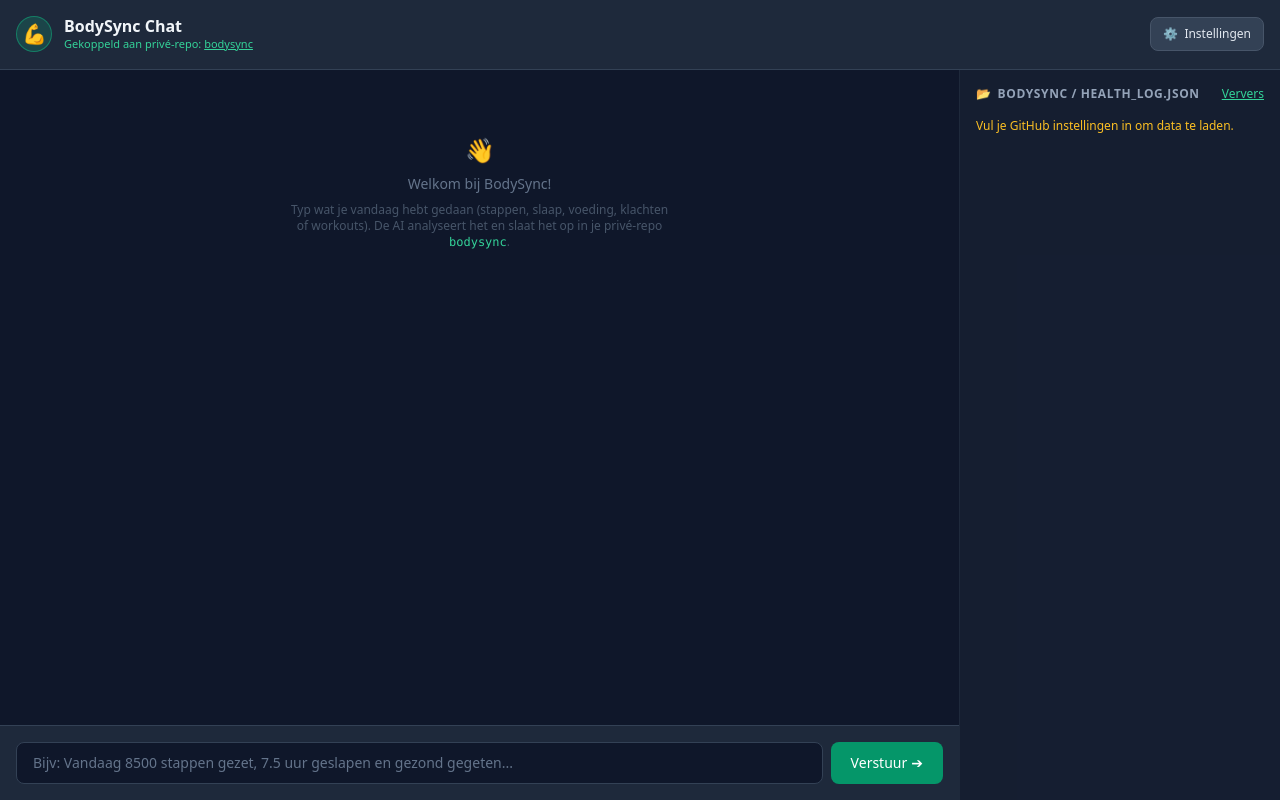
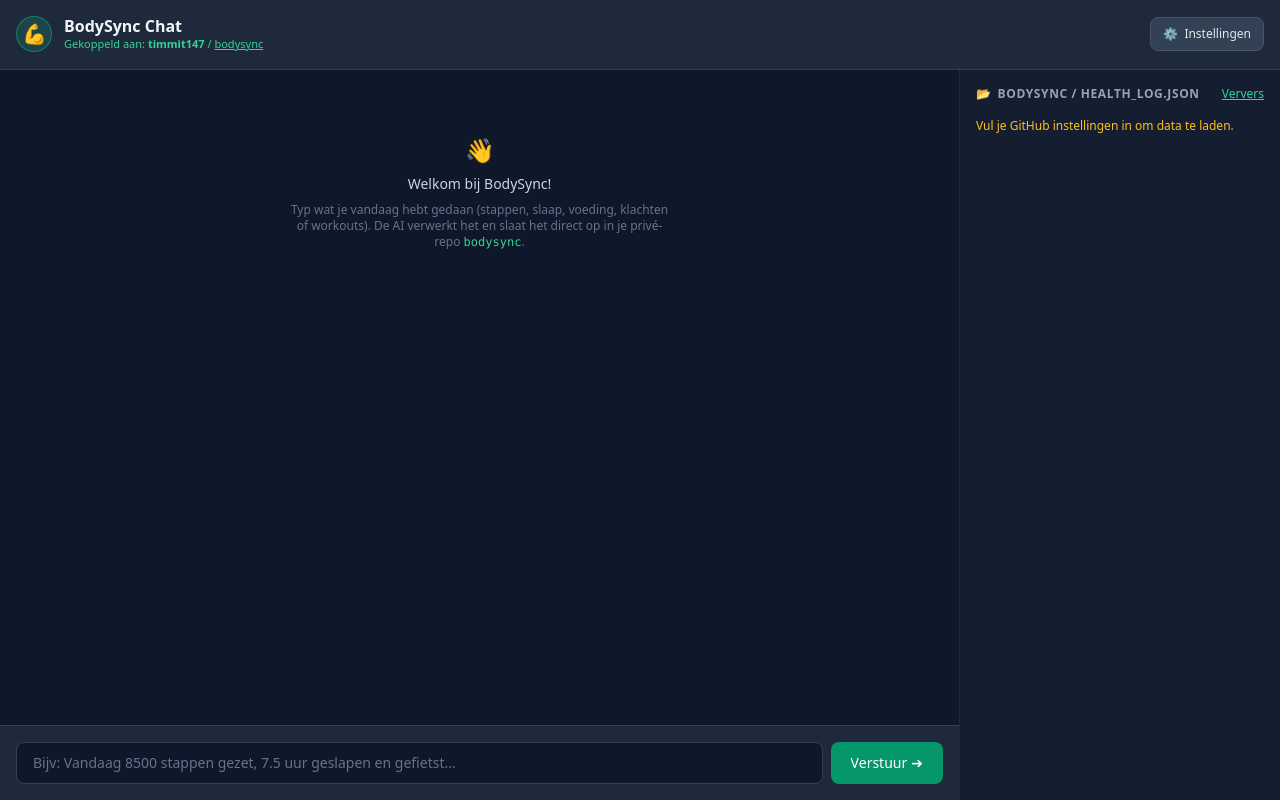
Before and after one commit to timmit147/bodysync-chat, a plain HTML site: page index.html in a window 1280 px wide. Both pictures are taken after a click on the button "Opslaan". Drawn offline with nearby package versions, Linux system fonts and the light colour scheme.

Commit message:
Refactor user display and update API endpoint
Updated user and repo labels, improved text clarity, and modified API endpoint.

```diff
--- a/index.html
+++ b/index.html
@@ -16,7 +16,7 @@
             </div>
             <div>
                 <h1 class="text-base font-bold text-slate-100 leading-tight">BodySync Chat</h1>
-                <p class="text-[11px] text-emerald-400 font-medium">Gekoppeld aan privé-repo: <span id="connected-repo-label" class="underline">bodysync</span></p>
+                <p class="text-[11px] text-emerald-400 font-medium">Gekoppeld aan: <span id="connected-user-label" class="font-bold">timmit147</span> / <span id="connected-repo-label" class="underline">bodysync</span></p>
             </div>
         </div>
         <button onclick="toggleKeyModal()" class="text-xs bg-slate-700 hover:bg-slate-600 text-slate-200 px-3 py-2 rounded-lg border border-slate-600 transition flex items-center gap-1.5">
@@ -32,8 +32,8 @@
             <div id="chat-box" class="flex-1 p-4 overflow-y-auto space-y-4">
                 <div class="text-center text-slate-500 my-12 text-sm space-y-2">
                     <p class="text-2xl">👋</p>
-                    <p class="font-medium">Welkom bij BodySync!</p>
-                    <p class="text-xs text-slate-600 max-w-sm mx-auto">Typ wat je vandaag hebt gedaan (stappen, slaap, voeding, klachten of workouts). De AI analyseert het en slaat het op in je privé-repo <code class="text-emerald-400">bodysync</code>.</p>
+                    <p class="font-medium text-slate-300">Welkom bij BodySync!</p>
+                    <p class="text-xs text-slate-500 max-w-sm mx-auto">Typ wat je vandaag hebt gedaan (stappen, slaap, voeding, klachten of workouts). De AI verwerkt het en slaat het direct op in je privé-repo <code class="text-emerald-400 font-mono">bodysync</code>.</p>
                 </div>
             </div>
 
@@ -42,7 +42,7 @@
                 <input
                     type="text"
                     id="user-input"
-                    placeholder="Bijv: Vandaag 8500 stappen gezet, 7.5 uur geslapen en gezond gegeten..."
+                    placeholder="Bijv: Vandaag 8500 stappen gezet, 7.5 uur geslapen en gefietst..."
                     class="flex-1 bg-slate-900 border border-slate-700 rounded-lg px-4 py-2.5 text-sm focus:outline-none focus:border-emerald-500 text-slate-100 placeholder-slate-500"
                     required
                 >
@@ -57,7 +57,7 @@
         <aside class="w-80 bg-slate-800/40 p-4 overflow-y-auto hidden md:block">
             <div class="flex justify-between items-center mb-4">
                 <h2 class="text-xs font-semibold text-slate-400 uppercase tracking-wider flex items-center gap-1.5">
-                    📂 <span>bodysync / health_log.json</span>
+                    📂 <span id="sidebar-repo-title">bodysync / health_log.json</span>
                 </h2>
                 <button onclick="fetchGitHubLogs()" class="text-xs text-emerald-400 hover:text-emerald-300 underline">Ververs</button>
             </div>
@@ -85,12 +85,12 @@
                 <div>
                     <label class="block text-slate-300 font-medium mb-1">GitHub Personal Access Token (PAT)</label>
                     <input type="password" id="github-token" placeholder="github_pat_..." class="w-full bg-slate-900 border border-slate-700 rounded px-3 py-2 text-slate-200 focus:outline-none focus:border-emerald-500">
-                    <p class="text-[10px] text-slate-500 mt-0.5">Token met 'Contents: Read and Write' rechten.</p>
+                    <p class="text-[10px] text-slate-500 mt-0.5">Token met 'Contents: Read & Write' rechten.</p>
                 </div>
                 <div class="grid grid-cols-2 gap-2">
                     <div>
                         <label class="block text-slate-300 font-medium mb-1">GitHub Gebruikersnaam</label>
-                        <input type="text" id="github-user" placeholder="jouwnaam" class="w-full bg-slate-900 border border-slate-700 rounded px-3 py-2 text-slate-200 focus:outline-none focus:border-emerald-500">
+                        <input type="text" id="github-user" value="timmit147" placeholder="timmit147" class="w-full bg-slate-900 border border-slate-700 rounded px-3 py-2 text-slate-200 focus:outline-none focus:border-emerald-500">
                     </div>
                     <div>
                         <label class="block text-slate-300 font-medium mb-1">Data Repo Naam</label>
@@ -112,7 +112,7 @@
         let config = JSON.parse(localStorage.getItem('bodysync_config')) || {
             geminiKey: '',
             githubToken: '',
-            githubUser: '',
+            githubUser: 'timmit147',
             githubRepo: 'bodysync'
         };
 
@@ -132,19 +132,26 @@
         function loadConfigInputs() {
             document.getElementById('gemini-key').value = config.geminiKey || '';
             document.getElementById('github-token').value = config.githubToken || '';
-            document.getElementById('github-user').value = config.githubUser || '';
+            document.getElementById('github-user').value = config.githubUser || 'timmit147';
             document.getElementById('github-repo').value = config.githubRepo || 'bodysync';
+
+            document.getElementById('connected-user-label').innerText = config.githubUser || 'timmit147';
             document.getElementById('connected-repo-label').innerText = config.githubRepo || 'bodysync';
+            document.getElementById('sidebar-repo-title').innerText = `${config.githubRepo || 'bodysync'} / health_log.json`;
         }
 
         function saveSettings() {
             config.geminiKey = document.getElementById('gemini-key').value.trim();
             config.githubToken = document.getElementById('github-token').value.trim();
-            config.githubUser = document.getElementById('github-user').value.trim();
+            config.githubUser = document.getElementById('github-user').value.trim() || 'timmit147';
             config.githubRepo = document.getElementById('github-repo').value.trim() || 'bodysync';
 
             localStorage.setItem('bodysync_config', JSON.stringify(config));
+
+            document.getElementById('connected-user-label').innerText = config.githubUser;
             document.getElementById('connected-repo-label').innerText = config.githubRepo;
+            document.getElementById('sidebar-repo-title').innerText = `${config.githubRepo} / health_log.json`;
+
             toggleKeyModal();
             fetchGitHubLogs();
         }
@@ -262,7 +269,7 @@
             if (!text) return;
 
             if (!config.geminiKey || !config.githubToken || !config.githubUser) {
-                alert("Stel eerst je Gemini API Key en GitHub gegevens in.");
+                alert("Stel eerst je Gemini API Key en GitHub PAT Token in via Instellingen.");
                 toggleKeyModal();
                 return;
             }
@@ -286,7 +293,7 @@
 
                 // AI Antwoord bijwerken in chat
                 const confirmationTag = parsed.logData
-                    ? `<div class="mt-2 text-[11px] text-emerald-400/90 flex items-center gap-1 font-mono">✓ Opgeslagen in ${config.githubRepo}/health_log.json</div>`
+                    ? `<div class="mt-2 text-[11px] text-emerald-400/90 flex items-center gap-1 font-mono">✓ Opgeslagen in ${config.githubUser}/${config.githubRepo}</div>`
                     : '';
 
                 updateChatMessage(loadingId, parsed.reply + confirmationTag);
@@ -326,7 +333,8 @@
         }
 
         async function callGeminiAPI(userText) {
-            const endpoint = `https://generativelanguage.googleapis.com/v1beta/models/gemini-1.5-flash:generateContent?key=${config.geminiKey}`;
+            // Geüpdatet naar gemini-2.0-flash voor een werkende API-call
+            const endpoint = `https://generativelanguage.googleapis.com/v1beta/models/gemini-2.0-flash:generateContent?key=${config.geminiKey}`;
 
             const prompt = `
                 Je bent een slimme AI-gezondheidscoach voor het hele lichaam. Gebruiker typt: "${userText}".
```
